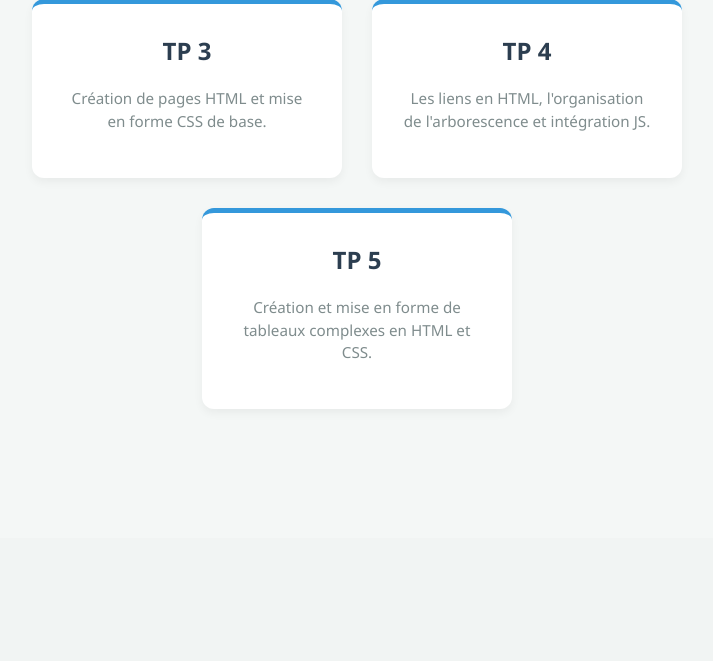
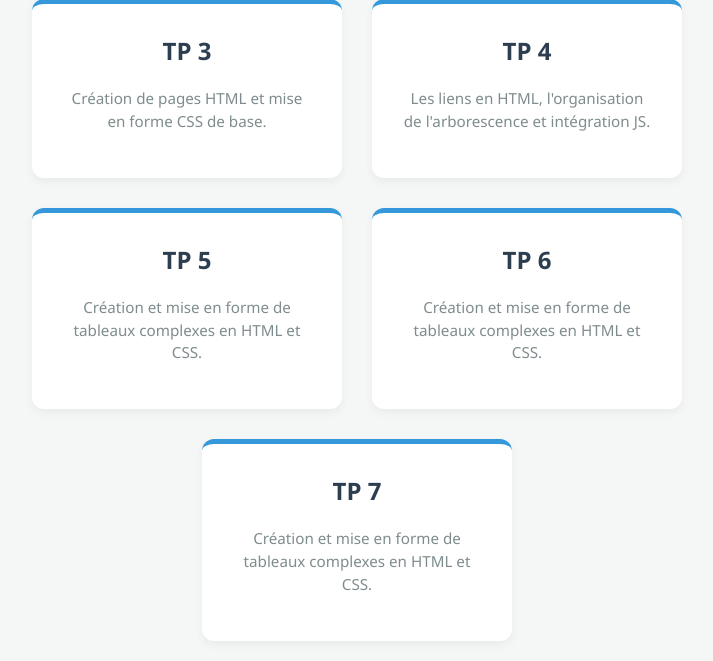
Before and after one commit to allancourtial-cmyk/TP2-WEB, a PHP site: page / in a window 1280 px wide. Shown: the part 262-923 px from the top of the page, without its empty margins (283-996 px from the left). Before the commit the page ends 671 px from the top, so only its background shows below. Run offline with PHP 8.4, Linux system fonts and the light colour scheme.

Commit message:
normalement c bon

```diff
--- a/index.html
+++ b/index.html
@@ -107,7 +107,14 @@
             <h2>TP 5</h2>
             <p>Création et mise en forme de tableaux complexes en HTML et CSS.</p>
         </a>
-
+        <a href="tp6/index.html" class="carte-tp">
+            <h2>TP 6</h2>
+            <p>Création et mise en forme de tableaux complexes en HTML et CSS.</p>
+        </a>
+        <a href="tp7/index.html" class="carte-tp">
+            <h2>TP 7</h2>
+            <p>Création et mise en forme de tableaux complexes en HTML et CSS.</p>
+        </a>
     </div>
 
 </body>
--- a/tp6/Style.css
+++ b/tp6/Style.css
@@ -64,7 +64,8 @@ h1 {
     display: flex;
     justify-content: center; /* Centre le bouton horizontalement */
     align-items: center;
-    margin-top: 30px; /* Ajoute un peu d'espace avec le jeu au-dessus */
+    width: 100%;
+    margin-top: 40px; /* Ajoute un peu d'espace avec le jeu au-dessus */
     margin-bottom: 50px; /* Laisse de l'espace en bas de la page */
 }
 
--- a/tp7/index.html
+++ b/tp7/index.html
@@ -2,11 +2,11 @@
 <html lang="fr">
 <head>
     <meta charset="UTF-8">
-    <title>TP7 - Zoning HTML5</title>
+    <title>TP7 - Zoning HTML</title>
     <link rel="stylesheet" href="Style.css">
 </head>
 <body>
-
+    <h1>TP CSS - ZONING D’UNE PAGE WEB </h1>
     <header>
         Zone Haut
     </header>
```
Also changed, not shown: tp7/Style.css (line endings or trailing spaces).
